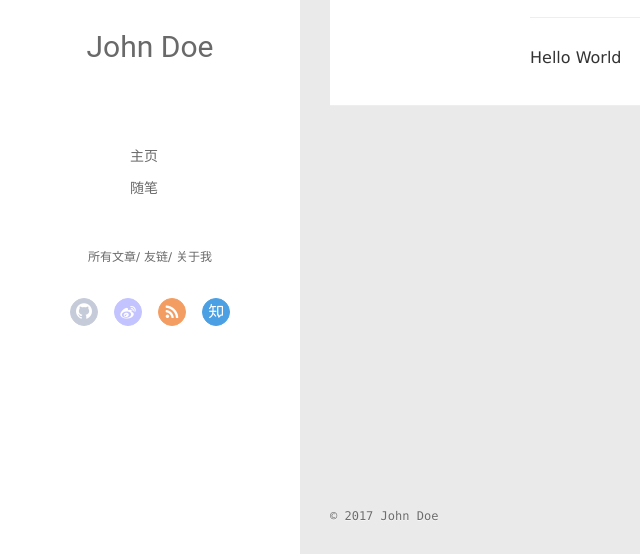
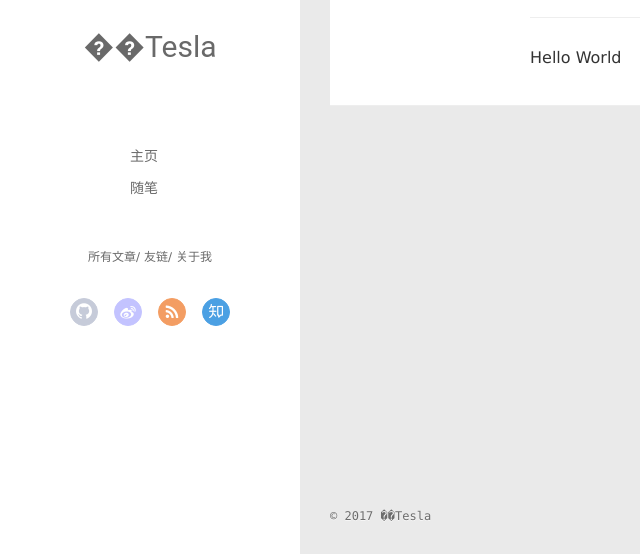
Before and after one commit to dengtesla/dengtesla.github.io, a plain HTML site: page archives/index.html in a window 1280 px wide. Shown: the part 243-797 px from the top of the page, 0-640 px from the left. Drawn offline with Linux system fonts and the light colour scheme; no server answers.

Commit message:
Site updated: 2017-11-07 00:09:15

```diff
--- a/archives/index.html
+++ b/archives/index.html
@@ -45,7 +45,7 @@
 			<img src="" class="js-avatar">
 		</a>
 		<hgroup>
-		  <h1 class="header-author"><a href="">John Doe</a></h1>
+		  <h1 class="header-author"><a href="">��Tesla</a></h1>
 		</hgroup>
 
 
@@ -103,7 +103,7 @@
 				<img src="" class="js-avatar">
 			</div>
 			<hgroup>
-			  <h1 class="header-author js-header-author">John Doe</h1>
+			  <h1 class="header-author js-header-author">��Tesla</h1>
 			</hgroup>
 
 
@@ -277,7 +277,7 @@
   <div class="outer">
     <div id="footer-info">
     	<div class="footer-left">
-    		&copy; 2017 John Doe
+    		&copy; 2017 ��Tesla
     	</div>
       	<div class="footer-right">
       		<a href="http://hexo.io/" target="_blank">Hexo</a>  Theme <a href="https://github.com/litten/hexo-theme-yilia" target="_blank">Yilia</a> by Litten
```
Also changed, not shown: 2017/11/04/fanhan1/index.html (+3 -3 lines), 2017/11/04/hello-world/index.html (+3 -3 lines), 2017/11/06/fanhan2/index.html (+3 -3 lines), archives/2017/11/index.html (+3 -3 lines), archives/2017/index.html (+3 -3 lines), index.html (+3 -3 lines), tags/分析学/index.html (+3 -3 lines).
